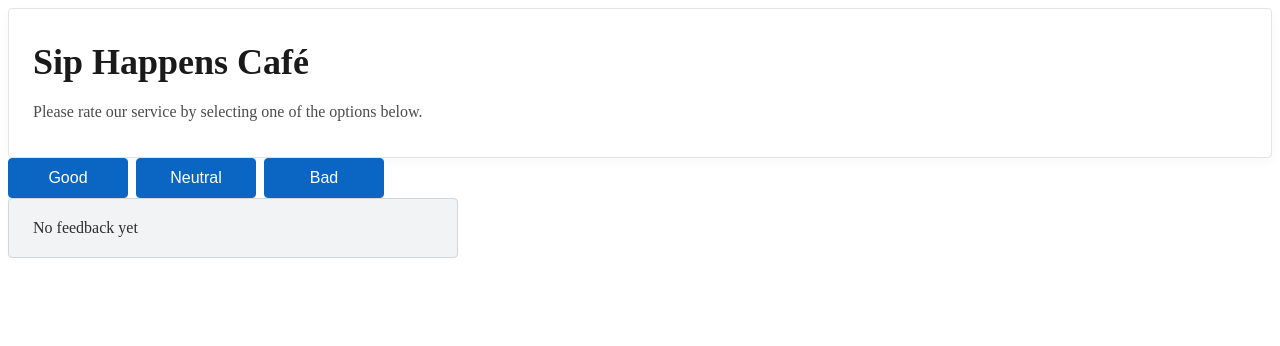
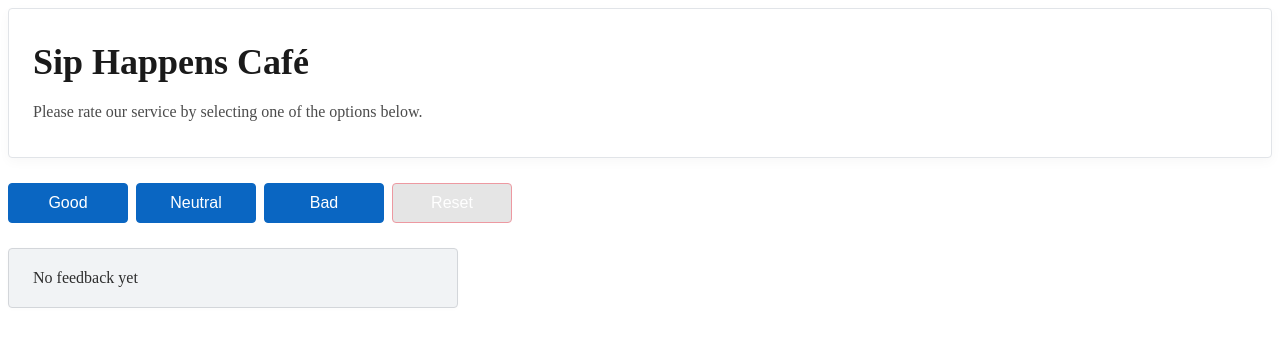
Before and after one commit to FilipovAnatolii/02-react-cafe, a React (Vite) app: page / in a window 1280 px wide. Shown: the top 346 px of the page. Built offline with nearby package versions, Linux system fonts and the light colour scheme.

Commit message:
ts & css

```diff
--- a/src/components/VoteOptions/VoteOptions.module.css
+++ b/src/components/VoteOptions/VoteOptions.module.css
@@ -2,6 +2,7 @@
     display: flex;
     gap: 8px;
     flex-wrap: wrap;
+    margin: 25px 0;
   }
 
   .button {
@@ -31,3 +32,8 @@
     background-color: #bb2d3b;
     border-color: #b02a37;
   }
+  .disabled {
+    opacity: 0.5;  /* Полупрозрачность для неактивного вида */
+    cursor: not-allowed;  /* Курсор "запрещено" */
+    background-color: #ccc;  /* Серый фон (пример, подстройте под ваш дизайн) */
+  }
--- a/src/components/VoteOptions/VoteOptions.tsx
+++ b/src/components/VoteOptions/VoteOptions.tsx
@@ -1,5 +1,6 @@
 import css from "./VoteOptions.module.css";
 import type { VoteOptionsProps } from "../../types/votes";
+import clsx from "clsx";
 
 
 
@@ -17,14 +18,14 @@ export const VoteOptions = ({ onVote, onReset, canReset}: VoteOptionsProps) => {
                 Bad
             </button>
 
-            {canReset && (
-                <button
-                    className={`${css.button} ${css.reset}`}
-                    onClick={onReset}
-                >
-                    Reset
-                </button>
-            )}
+            <button
+                className={clsx(css.button, css.reset, { [css.disabled]: !canReset })}
+                onClick={onReset}
+                disabled={!canReset}
+            >
+                Reset
+            </button>
+
         </div>
     );
 };
```
